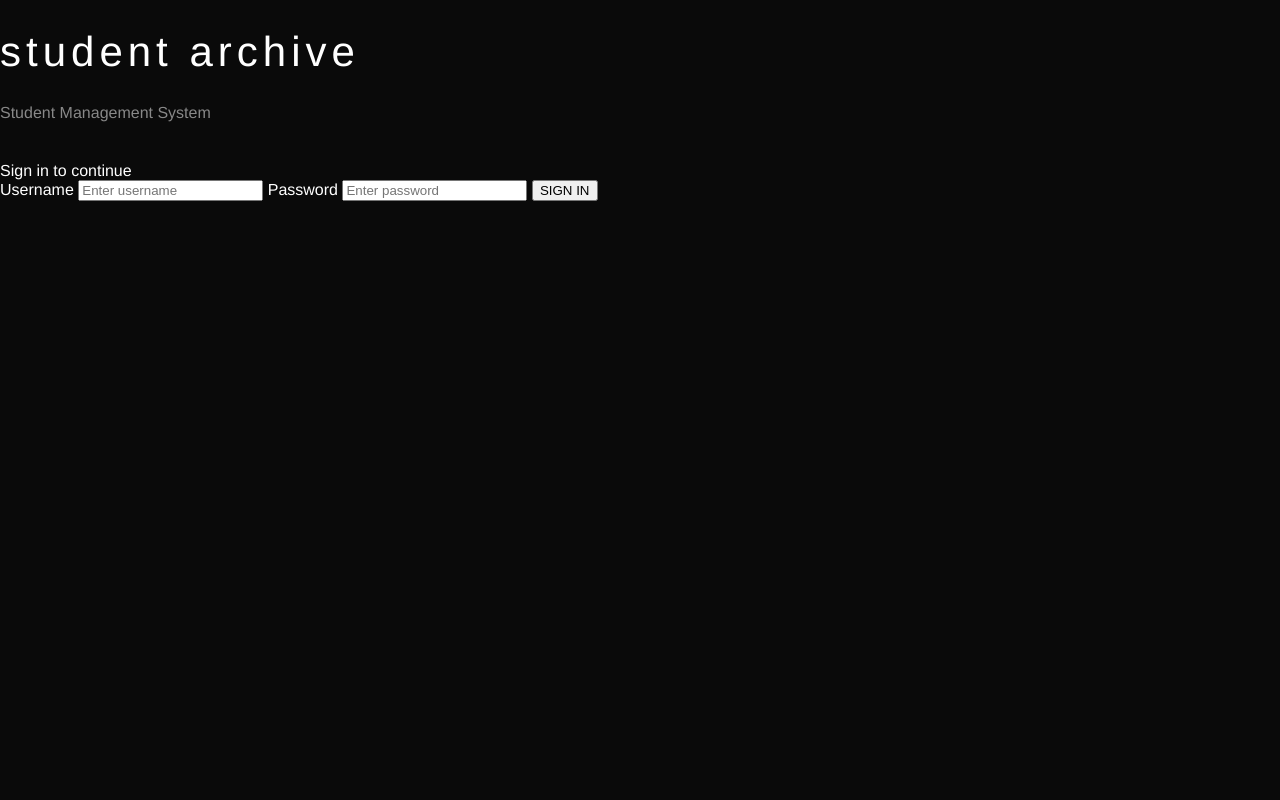
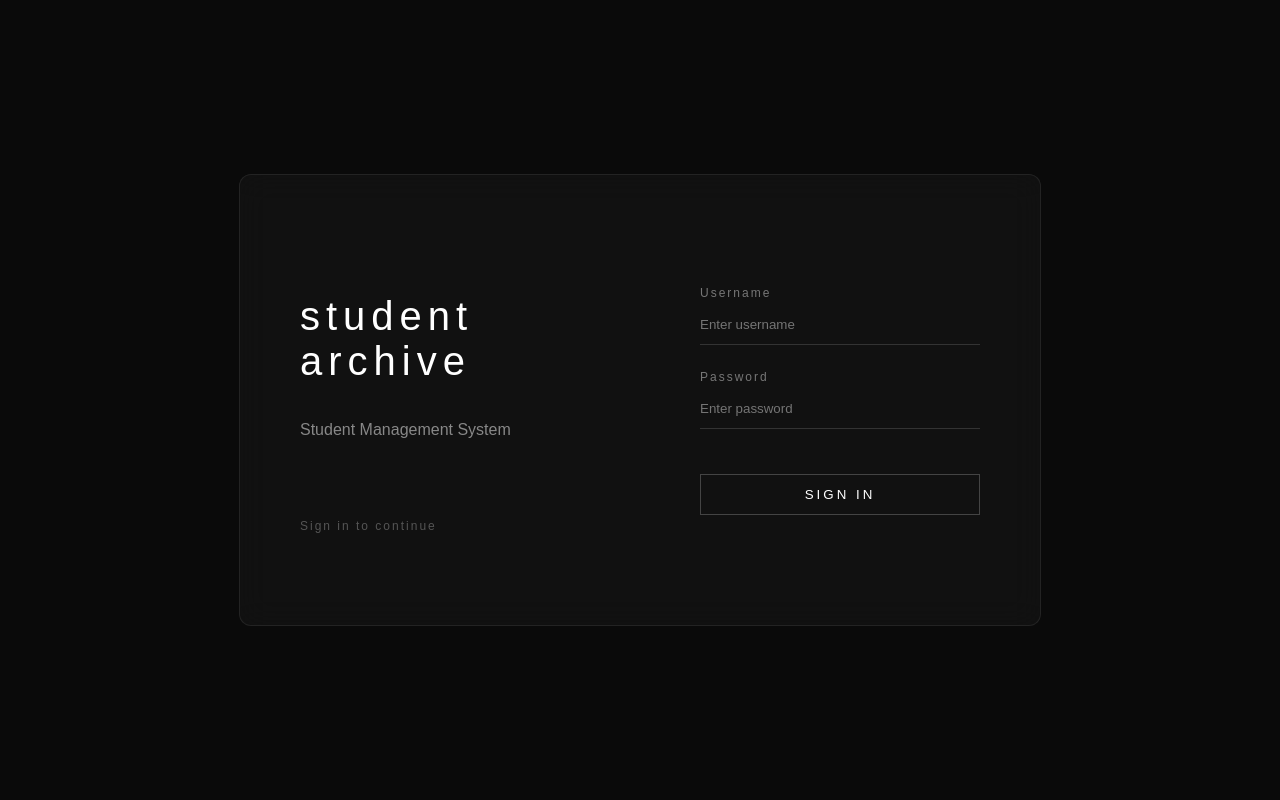
Before and after one commit to shreyasharmuh/student_manage_system, a Flask app: page /login in a window 1280 px wide. Run offline with Flask 3, Linux system fonts and the light colour scheme.

Commit message:
Update UI styles

```diff
--- a/project/static/style.css
+++ b/project/static/style.css
@@ -270,3 +270,112 @@ option {
 .login-box button {
     width: 100%;
 }
+
+/* ===== LUXURY LOGIN PAGE ===== */
+
+.login-page {
+    height: 100vh;
+    margin: 0;
+    background: #0a0a0a;
+    display: flex;
+    justify-content: center;
+    align-items: center;
+    font-family: Arial, sans-serif;
+}
+
+/* MAIN CONTAINER */
+.login-container {
+    width: 800px;
+    height: 450px;
+    display: flex;
+    background: rgba(255,255,255,0.03);
+    border: 1px solid rgba(255,255,255,0.08);
+    backdrop-filter: blur(15px);
+    border-radius: 12px;
+    overflow: hidden;
+    animation: fadeIn 0.8s ease;
+}
+
+/* LEFT PANEL (BRAND SIDE) */
+.login-left {
+    width: 50%;
+    padding: 60px;
+    display: flex;
+    flex-direction: column;
+    justify-content: center;
+}
+
+.login-left h1 {
+    font-size: 40px;
+    letter-spacing: 6px;
+    font-weight: 300;
+}
+
+.login-left p {
+    color: #888;
+    margin-top: 10px;
+}
+
+.login-left span {
+    margin-top: 40px;
+    font-size: 12px;
+    letter-spacing: 2px;
+    color: #555;
+}
+
+/* RIGHT PANEL (FORM SIDE) */
+.login-right {
+    width: 50%;
+    padding: 60px;
+    display: flex;
+    flex-direction: column;
+    justify-content: center;
+}
+
+/* FORM */
+.login-form {
+    display: flex;
+    flex-direction: column;
+}
+
+/* LABEL */
+.login-form label {
+    font-size: 12px;
+    color: #777;
+    letter-spacing: 2px;
+    margin-bottom: 5px;
+}
+
+/* INPUT */
+.login-form input {
+    background: transparent;
+    border: none;
+    border-bottom: 1px solid #333;
+    padding: 12px 0;
+    margin-bottom: 25px;
+    color: #fff;
+    transition: 0.3s;
+}
+
+.login-form input:focus {
+    outline: none;
+    border-bottom: 1px solid #aaa;
+}
+
+/* BUTTON */
+.login-form button {
+    margin-top: 20px;
+    padding: 12px;
+    border: 1px solid #444;
+    background: transparent;
+    color: #fff;
+    letter-spacing: 3px;
+    cursor: pointer;
+    transition: 0.3s;
+}
+
+.login-form button:hover {
+    background: #fff;
+    color: #000;
+    transform: translateY(-2px);
+}
```
